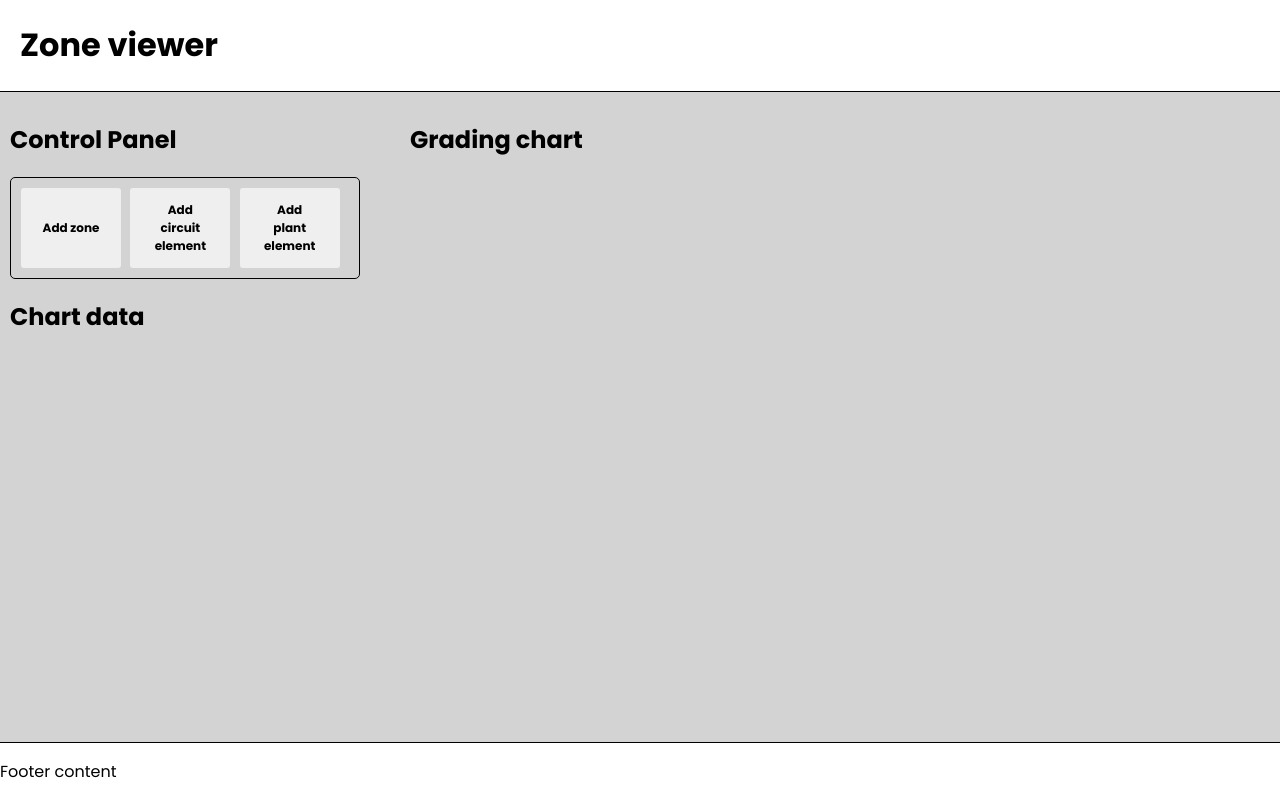
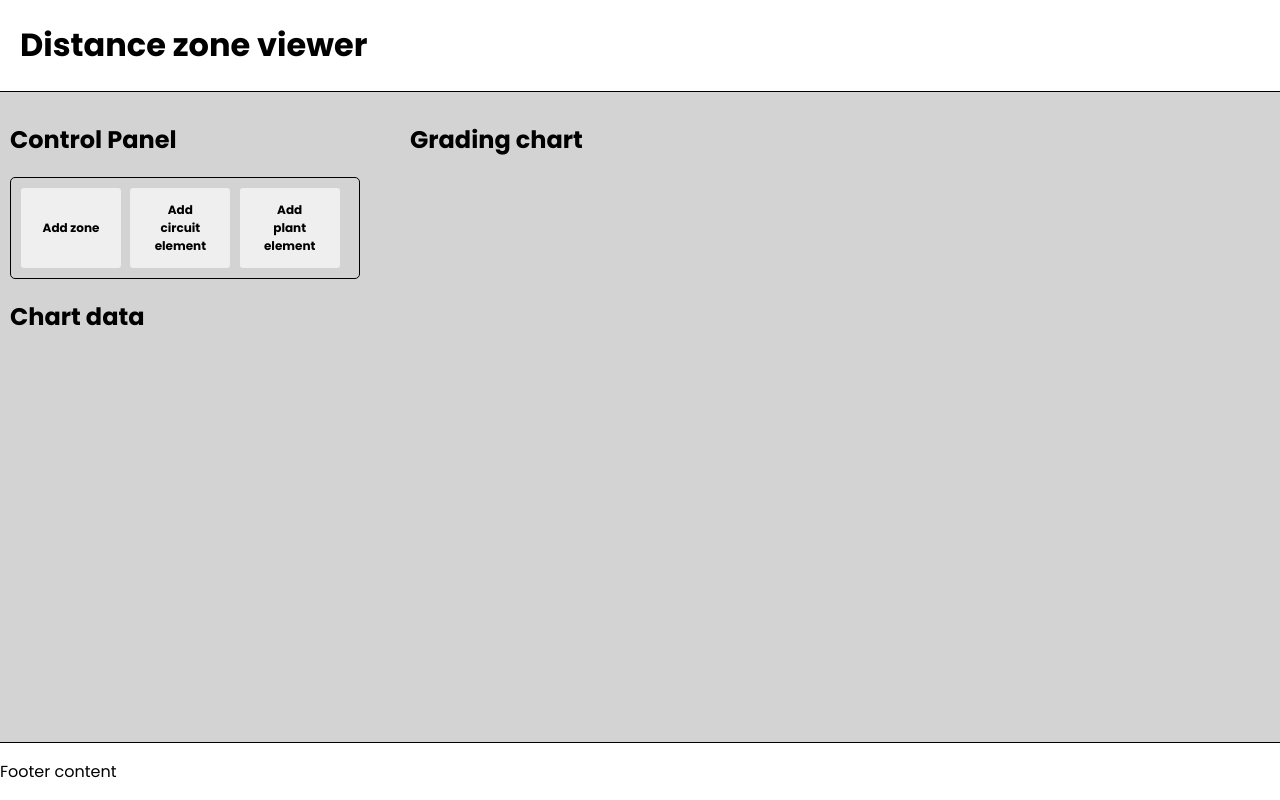
Before and after one commit to alfee77/Zone-Viewer, a website built with Vite: page index.html in a window 1280 px wide. Built offline with nearby package versions, Linux system fonts and the light colour scheme.

Commit message:
test deploy

```diff
--- a/index.html
+++ b/index.html
@@ -16,7 +16,7 @@
   <body>
     <div class="page-layout">
       <header>
-        <h1>Zone viewer</h1>
+        <h1>Distance zone viewer</h1>
       </header>
       <div class="main-area">
         <div class="zone-creator">
```
